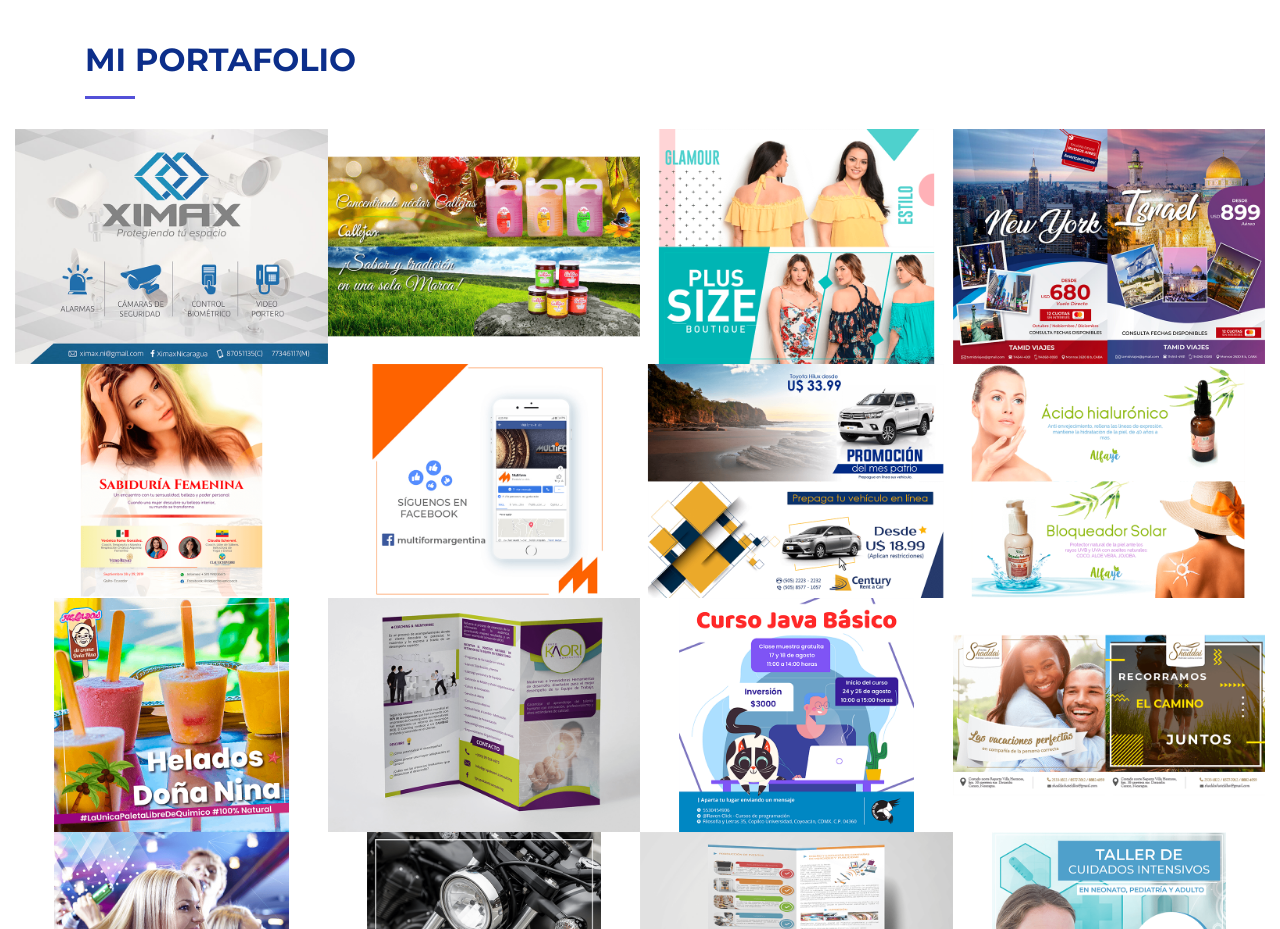
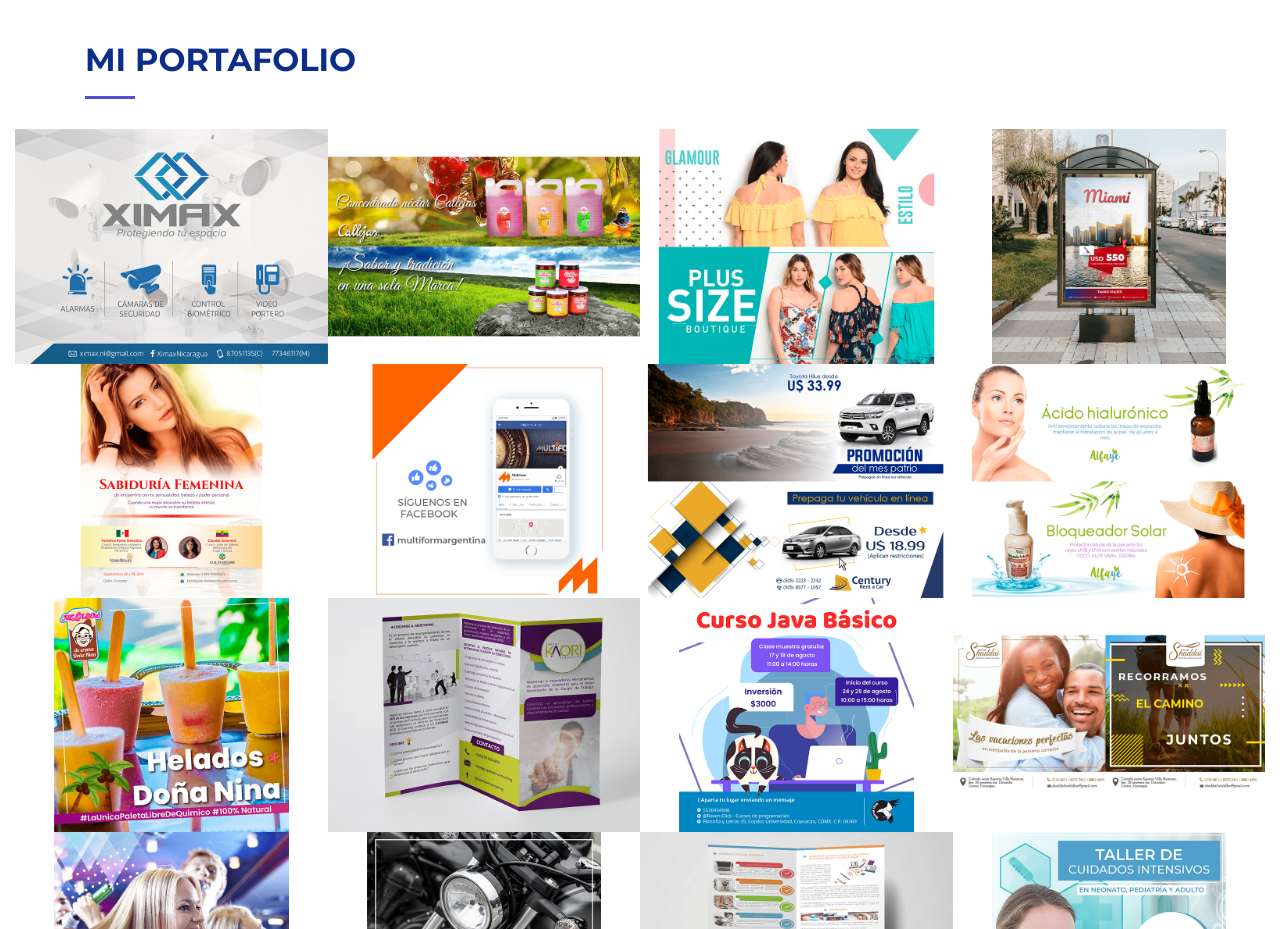
Before and after one commit to harvey782/CV_harvey_pastora, a plain HTML site: page index.html in a window 1280 px wide. Shown: the part 1800-2729 px from the top of the page. Drawn offline with nearby package versions, Linux system fonts and the light colour scheme; a script that the page names is missing.

Commit message:
Update index.html

```diff
--- a/index.html
+++ b/index.html
@@ -278,8 +278,8 @@
 
           <div class="col-lg-3 col-md-4">
             <div class="portfolio-item wow fadeInUp">
-              <a href="img/portfolio/4.jpg" class="portfolio-popup">
-                <img src="img/portfolio/4.jpg" alt="">
+              <a href="img/portfolio/4.png" class="portfolio-popup">
+                <img src="img/portfolio/4.png" alt="">
                 <div class="portfolio-overlay">
                   <div class="portfolio-info"><h2 class="wow fadeInUp"></h2></div>
                 </div>
```
